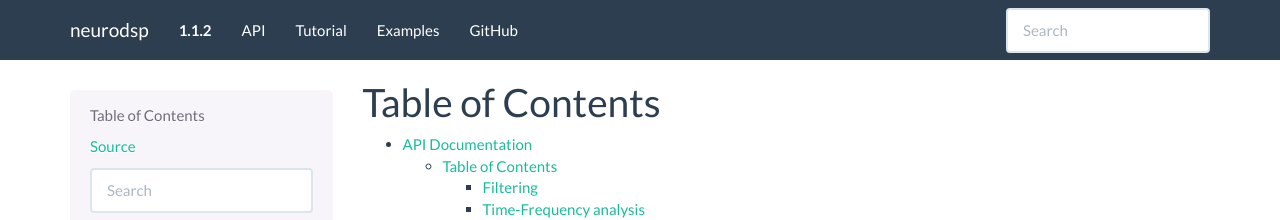
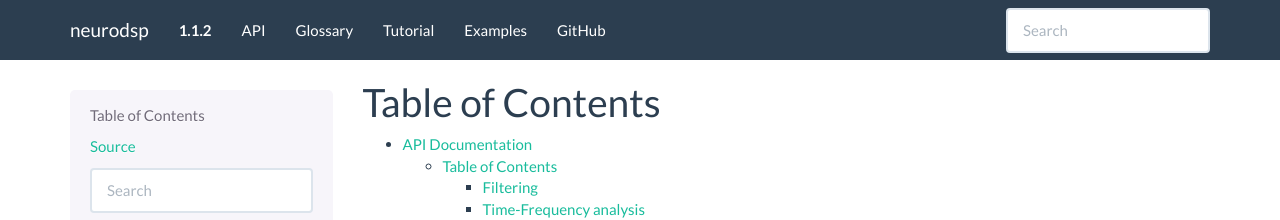
Before and after one commit to neurodsp-tools/neurodsp, a Sphinx documentation site: the page built from doc/contents.rst, in a window 1280 px wide. Shown: the top 220 px of the page. Built offline with Sphinx 7.4.7, drawn with Linux system fonts in a browser that asks for light colours; pages that are not in the unit, such as notebooks, are missing from menus.

Commit message:
Add glossary link to site header

```diff
--- a/doc/conf.py
+++ b/doc/conf.py
@@ -110,6 +110,7 @@
     # A list of tuples containing pages or urls to link to.
     'navbar_links': [
         ("API", "api"),
+        ("Glossary", "glossary"),
         ("Tutorial", "auto_tutorials/index"),
         ("Examples", "auto_examples/index"),
         ("GitHub", "https://github.com/neurodsp-tools/neurodsp", True)
```
